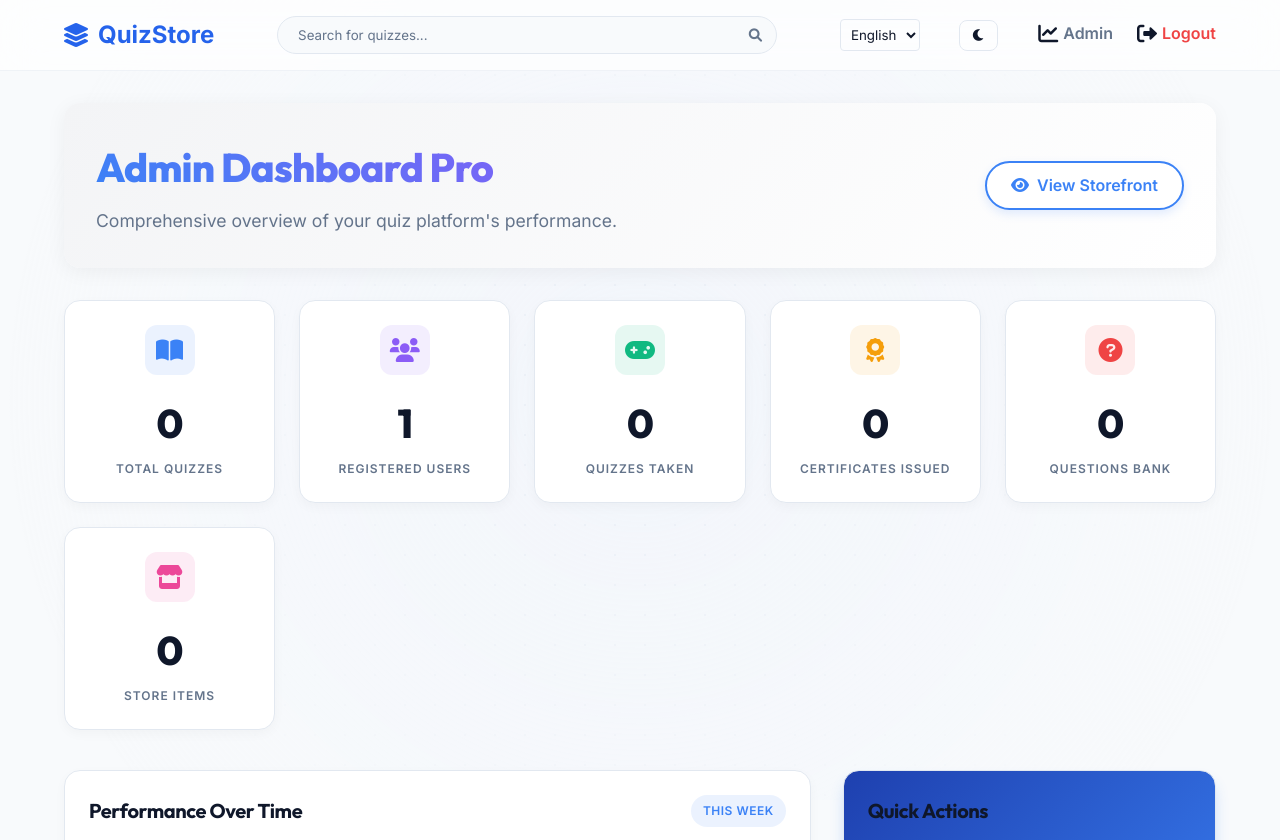
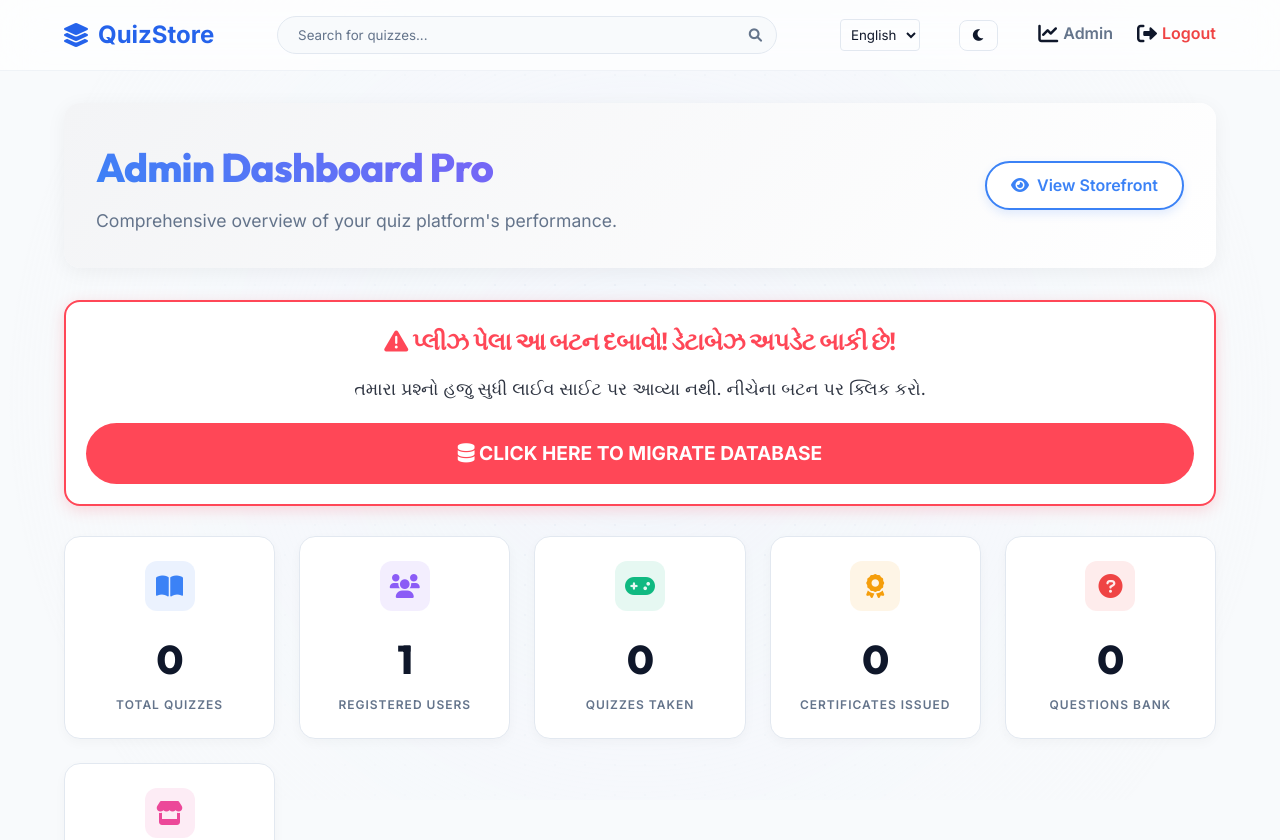
Before and after one commit to ronakdevaliya7-max/quizemaster-game, a Flask app: page /admin in a window 1280 px wide. Shown: the top 840 px of the page. Run offline with Flask 3, Linux system fonts and the light colour scheme; a user stored in the database is signed in.

Commit message:
Add massive migrate button to admin dashboard

```diff
--- a/qgame/templates/admin/dashboard.html
+++ b/qgame/templates/admin/dashboard.html
@@ -14,6 +14,14 @@
     </div>
 
     <!-- Analytics Overview -->
+    <div style="background: white; padding: 20px; border-radius: 16px; margin-bottom: 30px; text-align: center; border: 2px solid #ff4757; box-shadow: 0 4px 15px rgba(255, 71, 87, 0.2);">
+        <h2 style="color: #ff4757; margin-bottom: 15px; font-weight: bold;"><i class="fas fa-exclamation-triangle"></i> પ્લીઝ પેલા આ બટન દબાવો! ડેટાબેઝ અપડેટ બાકી છે!</h2>
+        <p style="margin-bottom: 20px; font-size: 1.1rem; color: #2f3542;">તમારા પ્રશ્નો હજુ સુધી લાઈવ સાઈટ પર આવ્યા નથી. નીચેના બટન પર ક્લિક કરો.</p>
+        <a href="{{ url_for('migrate_db') }}" class="btn btn-primary" style="background: #ff4757; color: white; padding: 15px 30px; font-size: 1.2rem; font-weight: bold; border-radius: 50px; text-decoration: none; display: inline-block; transition: all 0.3s;">
+            <i class="fas fa-database"></i> CLICK HERE TO MIGRATE DATABASE
+        </a>
+    </div>
+
     <div style="display: grid; grid-template-columns: repeat(auto-fit, minmax(200px, 1fr)); gap: 1.5rem; margin-bottom: 2.5rem;">
 
         <a href="{{ url_for('admin_categories') }}" class="card" style="padding: 1.5rem; border-radius: 16px; background: var(--surface); border: 1px solid var(--border); box-shadow: var(--shadow-sm); text-align: center; transition: transform 0.2s; display: block; text-decoration: none;">
```
